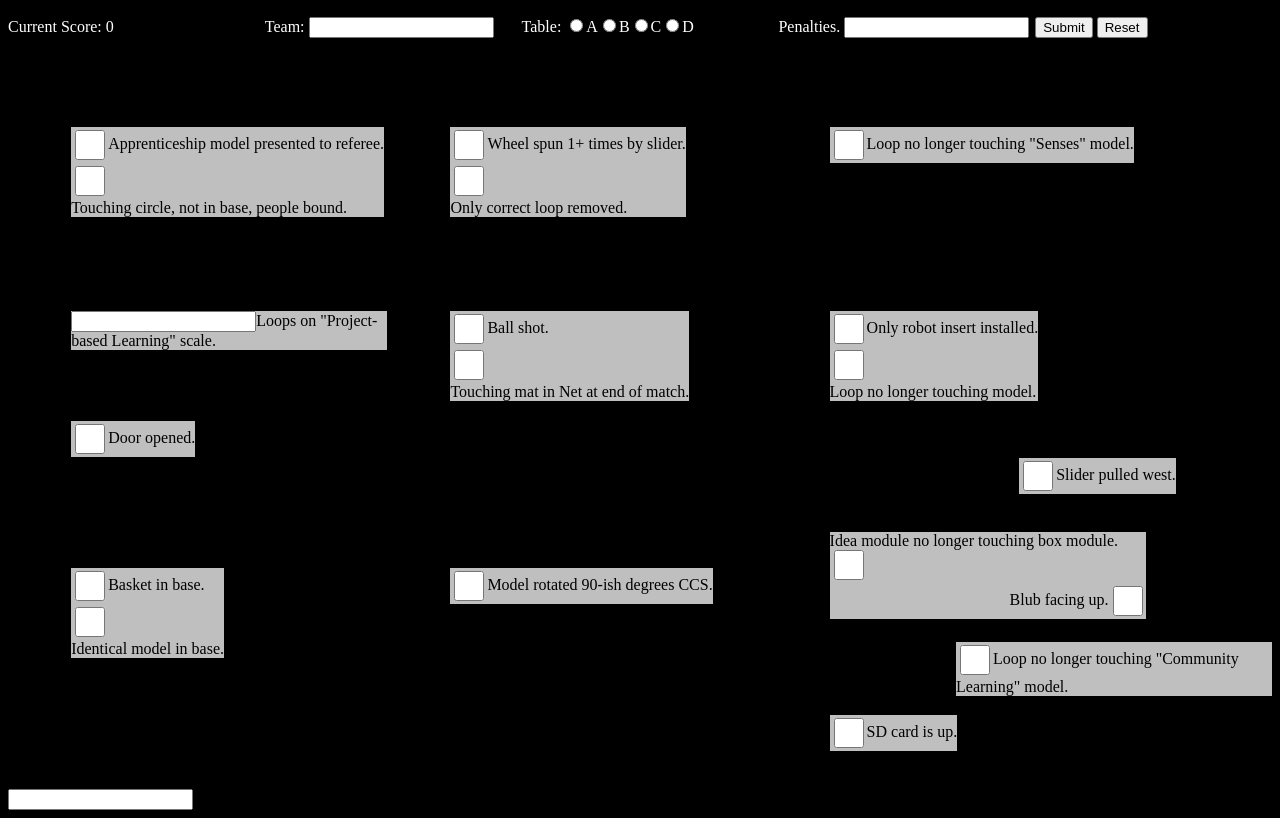
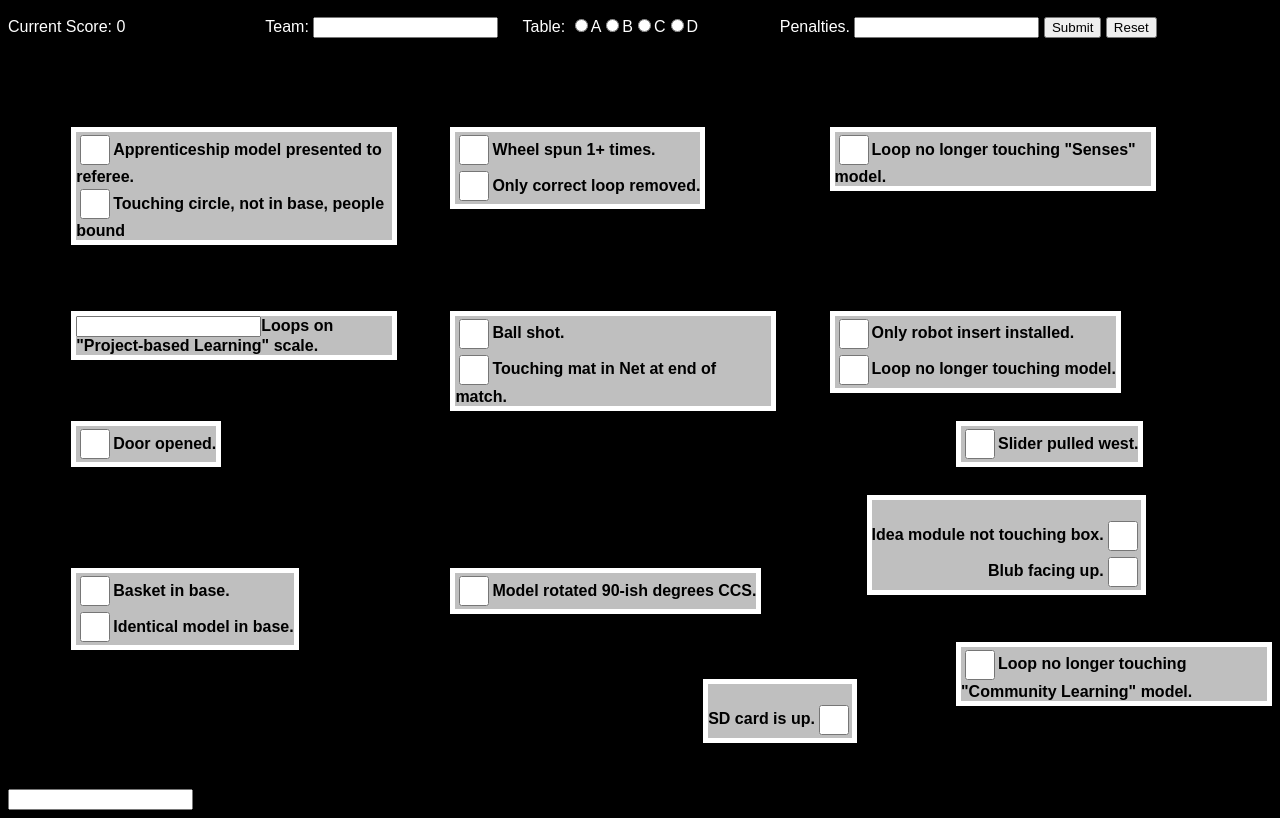
Before and after one commit to team2059/fll-world-class-scoring, a website: page static/scoring.html in a window 1280 px wide. Drawn offline with nearby package versions, Linux system fonts and the light colour scheme; no server answers.

Commit message:
Updated UI.

```diff
--- a/static/scoring.html
+++ b/static/scoring.html
@@ -6,6 +6,7 @@
         <style>
             body {
                 background-color: #000;
+                font-family: sans-serif;
             }
             .heading {
                 color: #FFF;
@@ -14,6 +15,8 @@
                 background-color: rgba(255,255,255,0.75);
                 position: absolute;
                 max-width: 25%;
+                border: 5px solid #FFF;
+                font-weight: bold;
                 /*font-size: 0;*/
             }
             #board {
@@ -27,15 +30,33 @@
                 height: 30px;
                 vertical-align: middle;
             }
+            .fll-mission label:after {
+                content:"\A"; white-space:pre;
+                font-size: 0;
+            }
             span {
                 display: inline-block;
             }
             .fll-mission input:nth-child(2) {
                 display: block;
             }
+
             .menu-item {
                 min-width: 20%;
                 display: inline-block;
+            }
+            .right {
+                max-width: 30%;
+                text-align: right;
+            }
+            .right label:after {
+                content:""; white-space:pre;
+            }
+            .right input:nth-child(2) {
+                display: inline;
+            }
+            .right label:before {
+                content:"\A"; white-space:pre;
             }
             h1 span {
                 display: inline;
@@ -45,8 +66,8 @@
                 left:5%;
             }
             #mission-sd {
-                top: 90%;
-                left: 65%;
+                top: 85%;
+                left: 55%;
             }
             #mission-community {
                 top: 80%;
@@ -61,12 +82,12 @@
                 left: 65%;
             }
             #mission-ideas {
-                top: 65%;
+                top: 60%;
                 right: 10%;
             }
             #mission-remote {
-                top: 55%;
-                left: 80%;
+                top: 50%;
+                left: 75%;
             }
             #mission-search {
                 top: 10%;
@@ -185,18 +206,18 @@
         </div>
     <div id="board">
         <span class="fll-mission" id="mission-door"><input type="checkbox" id="door" onchange="update(this)"><label for="door">Door opened.</label></span>
-            <span class="fll-mission" id="mission-sd"><input type="checkbox" id="cloud" onchange="update(this)">SD card is up.</span>
-            <span class="fll-mission" id="mission-community"><input type="checkbox" id="community-learning" onchange="update(this)">Loop no longer touching "Community Learning" model.</span>
-            <span class="fll-mission" id="mission-insert"><input type="checkbox" id="robotics-insert" onchange="requireUpdate(this)">Only robot insert installed.<input type="checkbox" id="robotics-loop" onchange="supUpdate(this)">Loop no longer touching model.</span>
-            <span class="fll-mission" id="mission-senses"><input type="checkbox" id="senses" onchange="update(this)">Loop no longer touching "Senses" model.</span>
-            <span class="fll-mission" id="mission-ideas" style="text-align:right;"><label for="thinking-outside-the-box" style="float:left;">Idea module no longer touching box module.</label><input type="checkbox" id="thinking-outside-the-box" onchange="requireUpdate(this)"><label for="bulb">Blub facing up.</label><input type="checkbox" id="bulb" onchange="supUpdate(this)"></span>
-            <span class="fll-mission" id="mission-remote"><input type="checkbox" id="remote-learning" onchange="update(this)">Slider pulled west.</span>
-            <span class="fll-mission" id="mission-search"><input type="checkbox" id="search-slider" onchange="requireUpdate(this)">Wheel spun 1+ times by slider.<input type="checkbox" id="search-loop" onchange="supUpdate(this)">Only correct loop removed.</span>
-            <span class="fll-mission" id="mission-spertz"><input type="checkbox" id="sports-ball" onchange="requireUpdate(this)">Ball shot.<input type="checkbox" id="sports-net" onchange="supUpdate(this)">Touching mat in Net at end of match.</span>
-            <span class="fll-mission" id="mission-basket"><input type="checkbox" id="reverse-basket" onchange="requireUpdate(this)">Basket in base.<input type="checkbox" id="reverse-model" onchange="supUpdate(this)">Identical model in base.</span>
-            <span class="fll-mission" id="mission-rotate"><input type="checkbox" id="changing-conditions" onchange="update(this)">Model rotated 90-ish degrees CCS.</span>
-            <span class="fll-mission" id="mission-apprenticeship"><input type="checkbox" id="apprenticeship-model" onchange="requireUpdate(this)">Apprenticeship model presented to referee.<input type="checkbox" id="apprenticeship-touching" onchange="supUpdate(this)">Touching circle, not in base, people bound.</span>
-            <span class="fll-mission" id="mission-pbl"><input type="number" id="pb-learning" name="0" onchange="numericUpdate(this)">Loops on "Project-based Learning" scale.</span>
+        <span class="fll-mission right" id="mission-sd"><label for="cloud">SD card is up.</label><input type="checkbox" id="cloud" onchange="update(this)"></span>
+        <span class="fll-mission" id="mission-community"><input type="checkbox" id="community-learning" onchange="update(this)"><label for="community-learning">Loop no longer touching "Community Learning" model.</label></span>
+        <span class="fll-mission" id="mission-insert"><input type="checkbox" id="robotics-insert" onchange="requireUpdate(this)"><label for="robotics-insert">Only robot insert installed.</label><input type="checkbox" id="robotics-loop" onchange="supUpdate(this)"><label for="robotics-loop">Loop no longer touching model.</label></span>
+        <span class="fll-mission" id="mission-senses"><input type="checkbox" id="senses" onchange="update(this)"><label for="senses">Loop no longer touching "Senses" model.</label></span>
+        <span class="fll-mission right" id="mission-ideas"><label for="thinking-outside-the-box">Idea module not touching box.</label><input type="checkbox" id="thinking-outside-the-box" onchange="requireUpdate(this)"><label for="bulb">Blub facing up.</label><input type="checkbox" id="bulb" onchange="supUpdate(this)"></span>
+        <span class="fll-mission" id="mission-remote"><input type="checkbox" id="remote-learning" onchange="update(this)"><label for="remote-learning">Slider pulled west.</label></span>
+        <span class="fll-mission" id="mission-search"><input type="checkbox" id="search-slider" onchange="requireUpdate(this)"><label for="search-slider">Wheel spun 1+ times.</label><input type="checkbox" id="search-loop" onchange="supUpdate(this)"><label for="search-loop">Only correct loop removed.</label></span>
+        <span class="fll-mission" id="mission-spertz"><input type="checkbox" id="sports-ball" onchange="requireUpdate(this)"><label for="sports-ball">Ball shot.</label><input type="checkbox" id="sports-net" onchange="supUpdate(this)"><label for="sports-net">Touching mat in Net at end of match.</label></span>
+        <span class="fll-mission" id="mission-basket"><input type="checkbox" id="reverse-basket" onchange="requireUpdate(this)"><label for="reverse-basket">Basket in base.</label><input type="checkbox" id="reverse-model" onchange="supUpdate(this)"><label for="reverse-model">Identical model in base.</label></span>
+        <span class="fll-mission" id="mission-rotate"><input type="checkbox" id="changing-conditions" onchange="update(this)"><label for="changing-conditions">Model rotated 90-ish degrees CCS.</label></span>
+        <span class="fll-mission" id="mission-apprenticeship"><input type="checkbox" id="apprenticeship-model" onchange="requireUpdate(this)"><label for="apprenticeship-model">Apprenticeship model presented to referee.</label><input type="checkbox" id="apprenticeship-touching" onchange="supUpdate(this)"><label for="apprenticeship-touching">Touching circle, not in base, people bound</label></span>
+        <span class="fll-mission" id="mission-pbl"><input type="number" id="pb-learning" name="0" onchange="numericUpdate(this)"><label for="pb-learning">Loops on "Project-based Learning" scale.</label></span>
     </div>
     <div id="approve">
         <input type=text>
```
Also changed, not shown: static/standings.html (+46 -5 lines). Lines whose indentation alone changed are shown as unchanged.
